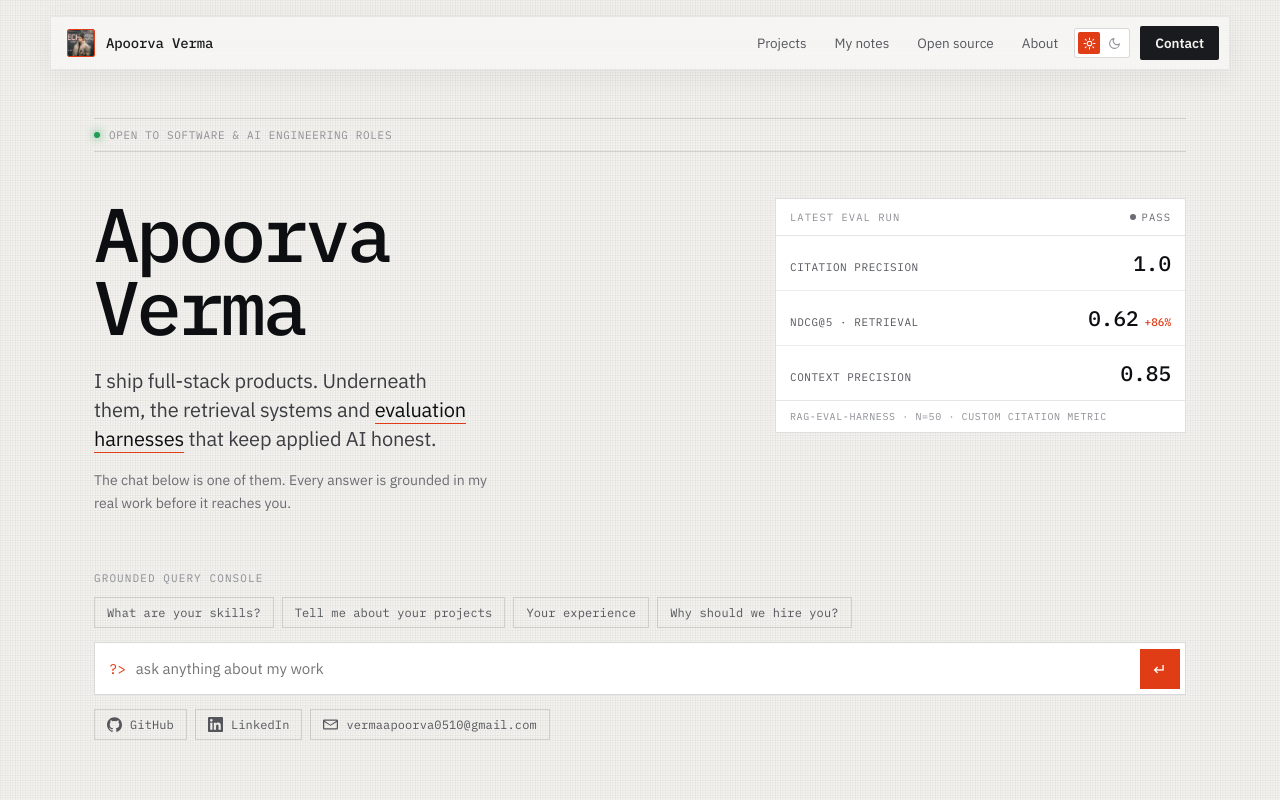
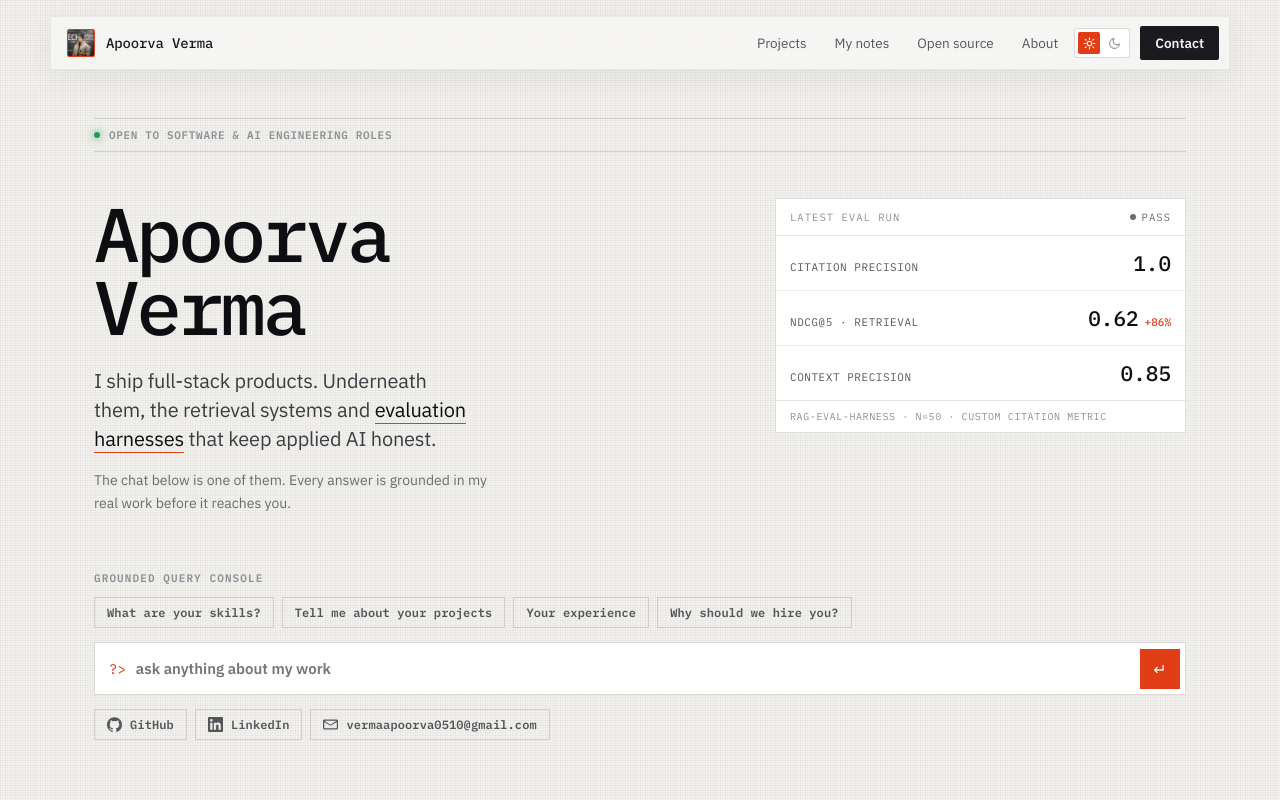
Before and after one commit to apoorva-01/personal-website, a website: page index.html in a window 1280 px wide. Shown: the top 800 px of the page. Drawn offline with Linux system fonts and the light colour scheme.

Commit message:
Bold hero/query-console text, add bio icons, widen posts, fix placeholders
Bolds the spec-bar status line and the entire grounded query console
(label, chips, input, social row). Adds GitHub/LinkedIn icons to the
post-page and about-page author bio links. Widens post article content
from 720px to 860px. Replaces remaining you@company.com placeholders
with you@example.com site-wide.

```diff
--- a/index.html
+++ b/index.html
@@ -202,7 +202,7 @@
 
       <!-- spec bar -->
       <div style="display:flex;align-items:center;justify-content:space-between;gap:16px;flex-wrap:wrap;padding:9px 0;border-top:1px solid var(--w10);border-bottom:1px solid var(--w10);font-family:'IBM Plex Mono',monospace;font-size:11px;letter-spacing:.06em;color:var(--faint);text-transform:uppercase;animation:fadeUp .5s ease both">
-        <span style="display:flex;align-items:center;gap:9px"><span style="width:6px;height:6px;border-radius:50%;background:var(--live);box-shadow:0 0 8px var(--live)"></span>Open to software &amp; AI engineering roles</span>
+        <span style="display:flex;align-items:center;gap:9px;font-weight:700"><span style="width:6px;height:6px;border-radius:50%;background:var(--live);box-shadow:0 0 8px var(--live)"></span>Open to software &amp; AI engineering roles</span>
       </div>
 
       <div class="hero-grid" style="display:grid;grid-template-columns:1.55fr 1fr;gap:44px;align-items:start;margin-top:46px">
@@ -245,36 +245,36 @@
       <!-- QUERY CONSOLE -->
       <div style="margin-top:56px;animation:fadeUp .6s .2s ease both">
         <div style="display:flex;align-items:baseline;gap:12px;margin-bottom:12px">
-          <span style="font-family:'IBM Plex Mono',monospace;font-size:11px;letter-spacing:.1em;color:var(--faint);text-transform:uppercase">Grounded query console</span>
+          <span style="font-family:'IBM Plex Mono',monospace;font-size:11px;font-weight:700;letter-spacing:.1em;color:var(--faint);text-transform:uppercase">Grounded query console</span>
         </div>
         <!-- CHAT THREAD (rendered by JS) -->
         <div id="av-thread" style="width:100%;max-width:720px;margin-bottom:22px;display:none;flex-direction:column;gap:16px;text-align:left"></div>
 
         <!-- CHIPS -->
         <div style="display:flex;flex-wrap:wrap;gap:8px;margin-bottom:14px">
-          <button onclick="App.send('What are your skills?')" style="font-family:'IBM Plex Mono',monospace;font-size:12px;letter-spacing:.01em;color:var(--text-3);padding:7px 12px;border-radius:0;border:1px solid var(--w10);background:transparent;cursor:pointer;transition:border-color .18s,color .18s" data-hover="border-color:var(--accent);color:var(--heading)">What are your skills?</button>
-          <button onclick="App.send('Tell me about your projects')" style="font-family:'IBM Plex Mono',monospace;font-size:12px;letter-spacing:.01em;color:var(--text-3);padding:7px 12px;border-radius:0;border:1px solid var(--w10);background:transparent;cursor:pointer;transition:border-color .18s,color .18s" data-hover="border-color:var(--accent);color:var(--heading)">Tell me about your projects</button>
-          <button onclick="App.send('Your experience')" style="font-family:'IBM Plex Mono',monospace;font-size:12px;letter-spacing:.01em;color:var(--text-3);padding:7px 12px;border-radius:0;border:1px solid var(--w10);background:transparent;cursor:pointer;transition:border-color .18s,color .18s" data-hover="border-color:var(--accent);color:var(--heading)">Your experience</button>
-          <button onclick="App.send('Why should we hire you?')" style="font-family:'IBM Plex Mono',monospace;font-size:12px;letter-spacing:.01em;color:var(--text-3);padding:7px 12px;border-radius:0;border:1px solid var(--w10);background:transparent;cursor:pointer;transition:border-color .18s,color .18s" data-hover="border-color:var(--accent);color:var(--heading)">Why should we hire you?</button>
+          <button onclick="App.send('What are your skills?')" style="font-family:'IBM Plex Mono',monospace;font-size:12px;font-weight:600;letter-spacing:.01em;color:var(--text-3);padding:7px 12px;border-radius:0;border:1px solid var(--w10);background:transparent;cursor:pointer;transition:border-color .18s,color .18s" data-hover="border-color:var(--accent);color:var(--heading)">What are your skills?</button>
+          <button onclick="App.send('Tell me about your projects')" style="font-family:'IBM Plex Mono',monospace;font-size:12px;font-weight:600;letter-spacing:.01em;color:var(--text-3);padding:7px 12px;border-radius:0;border:1px solid var(--w10);background:transparent;cursor:pointer;transition:border-color .18s,color .18s" data-hover="border-color:var(--accent);color:var(--heading)">Tell me about your projects</button>
+          <button onclick="App.send('Your experience')" style="font-family:'IBM Plex Mono',monospace;font-size:12px;font-weight:600;letter-spacing:.01em;color:var(--text-3);padding:7px 12px;border-radius:0;border:1px solid var(--w10);background:transparent;cursor:pointer;transition:border-color .18s,color .18s" data-hover="border-color:var(--accent);color:var(--heading)">Your experience</button>
+          <button onclick="App.send('Why should we hire you?')" style="font-family:'IBM Plex Mono',monospace;font-size:12px;font-weight:600;letter-spacing:.01em;color:var(--text-3);padding:7px 12px;border-radius:0;border:1px solid var(--w10);background:transparent;cursor:pointer;transition:border-color .18s,color .18s" data-hover="border-color:var(--accent);color:var(--heading)">Why should we hire you?</button>
         </div>
 
         <div style="display:flex;align-items:center;gap:10px;padding:5px 5px 5px 14px;background:var(--bubble);border:1px solid var(--w12)">
           <span style="font-family:'IBM Plex Mono',monospace;color:var(--accent);font-size:14px;flex-shrink:0">?&gt;</span>
-          <input id="av-input" onkeydown="App.onKey(event)" placeholder="ask anything about my work" style="flex:1;min-width:0;background:transparent;border:none;outline:none;color:var(--text);font-family:inherit;font-size:15px;padding:11px 0" />
+          <input id="av-input" onkeydown="App.onKey(event)" placeholder="ask anything about my work" style="flex:1;min-width:0;background:transparent;border:none;outline:none;color:var(--text);font-family:inherit;font-weight:600;font-size:15px;padding:11px 0" />
           <button onclick="App.onSend()" aria-label="Send" style="flex-shrink:0;display:grid;place-items:center;width:40px;height:40px;border:none;border-radius:0;background:var(--accent);color:#fff;cursor:pointer;font-family:'IBM Plex Mono',monospace;font-size:16px;transition:opacity .18s" data-hover="opacity:.85">↵</button>
         </div>
 
         <!-- SOCIAL CHIPS -->
         <div style="display:flex;flex-wrap:wrap;gap:8px;margin-top:14px">
-          <a href="https://github.com/apoorva-01" target="_blank" rel="noopener" aria-label="GitHub" style="display:inline-flex;align-items:center;gap:8px;font-family:'IBM Plex Mono',monospace;font-size:12px;letter-spacing:.01em;color:var(--text-3);text-decoration:none;padding:7px 12px;border:1px solid var(--w10);background:transparent;transition:border-color .18s,color .18s" data-hover="border-color:var(--accent);color:var(--heading)">
+          <a href="https://github.com/apoorva-01" target="_blank" rel="noopener" aria-label="GitHub" style="display:inline-flex;align-items:center;gap:8px;font-family:'IBM Plex Mono',monospace;font-size:12px;font-weight:600;letter-spacing:.01em;color:var(--text-3);text-decoration:none;padding:7px 12px;border:1px solid var(--w10);background:transparent;transition:border-color .18s,color .18s" data-hover="border-color:var(--accent);color:var(--heading)">
             <svg width="15" height="15" viewBox="0 0 24 24" fill="currentColor" style="flex-shrink:0"><path d="M12 .5C5.37.5 0 5.87 0 12.5c0 5.3 3.44 9.8 8.21 11.39.6.11.82-.26.82-.58 0-.29-.01-1.04-.02-2.05-3.34.73-4.04-1.61-4.04-1.61-.55-1.39-1.33-1.76-1.33-1.76-1.09-.75.08-.73.08-.73 1.2.09 1.84 1.24 1.84 1.24 1.07 1.83 2.8 1.3 3.49.99.11-.78.42-1.3.76-1.6-2.67-.3-5.47-1.34-5.47-5.96 0-1.32.47-2.39 1.24-3.23-.12-.31-.54-1.53.12-3.18 0 0 1.01-.32 3.3 1.23a11.5 11.5 0 0 1 6 0c2.29-1.55 3.3-1.23 3.3-1.23.66 1.65.24 2.87.12 3.18.77.84 1.24 1.91 1.24 3.23 0 4.63-2.81 5.65-5.49 5.95.43.37.81 1.1.81 2.22 0 1.6-.01 2.9-.01 3.29 0 .32.22.7.83.58A12.01 12.01 0 0 0 24 12.5C24 5.87 18.63.5 12 .5Z"/></svg>
             GitHub
           </a>
-          <a href="https://www.linkedin.com/in/apoorva0510/" target="_blank" rel="noopener" aria-label="LinkedIn" style="display:inline-flex;align-items:center;gap:8px;font-family:'IBM Plex Mono',monospace;font-size:12px;letter-spacing:.01em;color:var(--text-3);text-decoration:none;padding:7px 12px;border:1px solid var(--w10);background:transparent;transition:border-color .18s,color .18s" data-hover="border-color:var(--accent);color:var(--heading)">
+          <a href="https://www.linkedin.com/in/apoorva0510/" target="_blank" rel="noopener" aria-label="LinkedIn" style="display:inline-flex;align-items:center;gap:8px;font-family:'IBM Plex Mono',monospace;font-size:12px;font-weight:600;letter-spacing:.01em;color:var(--text-3);text-decoration:none;padding:7px 12px;border:1px solid var(--w10);background:transparent;transition:border-color .18s,color .18s" data-hover="border-color:var(--accent);color:var(--heading)">
             <svg width="15" height="15" viewBox="0 0 24 24" fill="currentColor" style="flex-shrink:0"><path d="M20.45 20.45h-3.56v-5.57c0-1.33-.02-3.04-1.85-3.04-1.85 0-2.14 1.45-2.14 2.94v5.67H9.35V9h3.42v1.56h.05c.48-.9 1.64-1.85 3.37-1.85 3.6 0 4.27 2.37 4.27 5.46v6.28ZM5.34 7.43a2.07 2.07 0 1 1 0-4.14 2.07 2.07 0 0 1 0 4.14ZM7.12 20.45H3.56V9h3.56v11.45ZM22.22 0H1.77C.79 0 0 .77 0 1.72v20.56C0 23.23.79 24 1.77 24h20.45c.98 0 1.78-.77 1.78-1.72V1.72C24 .77 23.2 0 22.22 0Z"/></svg>
             LinkedIn
           </a>
-          <span style="display:inline-flex;align-items:center;gap:8px;font-family:'IBM Plex Mono',monospace;font-size:12px;letter-spacing:.01em;color:var(--text-3);padding:7px 12px;border:1px solid var(--w10);background:transparent">
+          <span style="display:inline-flex;align-items:center;gap:8px;font-family:'IBM Plex Mono',monospace;font-size:12px;font-weight:600;letter-spacing:.01em;color:var(--text-3);padding:7px 12px;border:1px solid var(--w10);background:transparent">
             <svg width="15" height="15" viewBox="0 0 24 24" fill="currentColor" style="flex-shrink:0"><path d="M2 4a2 2 0 0 0-2 2v12a2 2 0 0 0 2 2h20a2 2 0 0 0 2-2V6a2 2 0 0 0-2-2H2Zm.4 2h19.2l-9.6 6.4L2.4 6ZM2 7.87 12 14l10-6.13V18H2V7.87Z"/></svg>
             vermaapoorva0510@gmail.com
           </span>
```
Also changed, not shown: about.html (+1 -1 lines), blog.html (+1 -1 lines), posts/mysql-vector-store-langchain.html (+3 -3 lines), posts/rag-eval-lying-metrics.html (+3 -3 lines), scripts/build-blog.mjs (+3 -3 lines).
